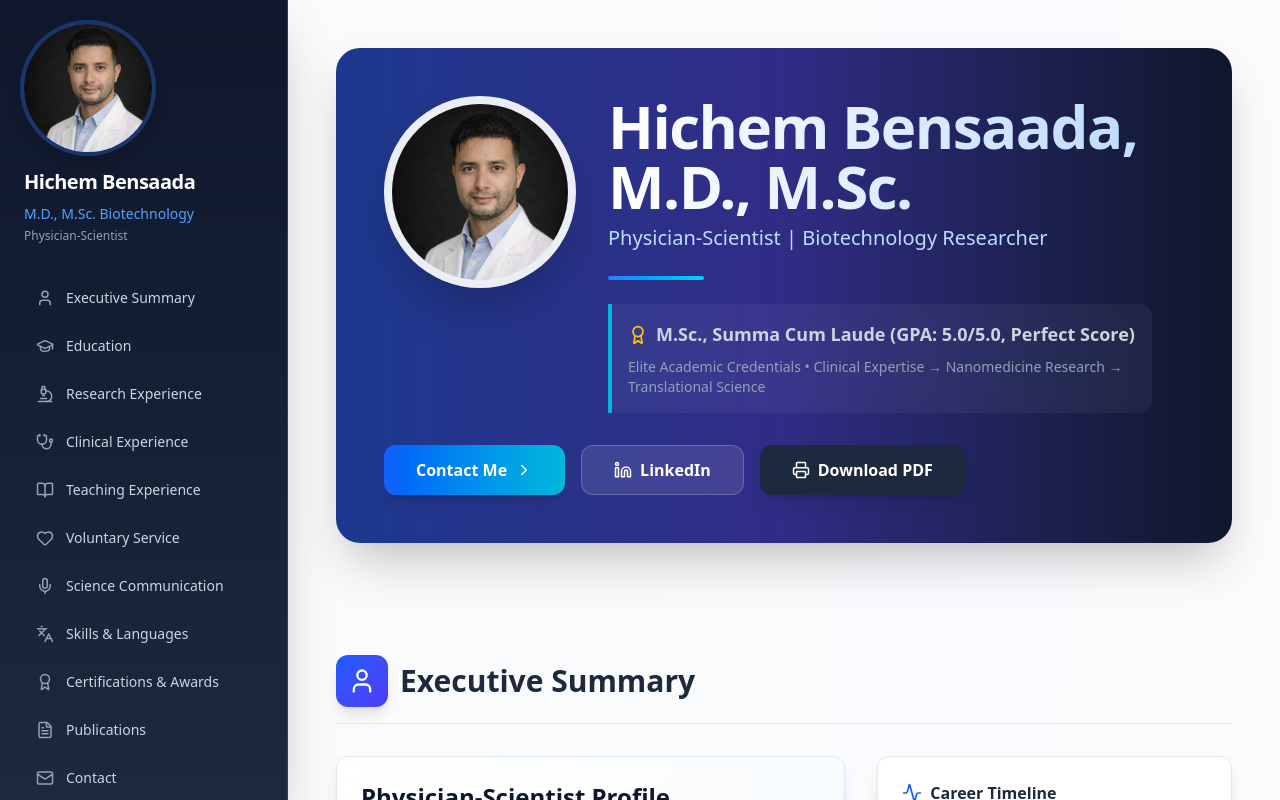
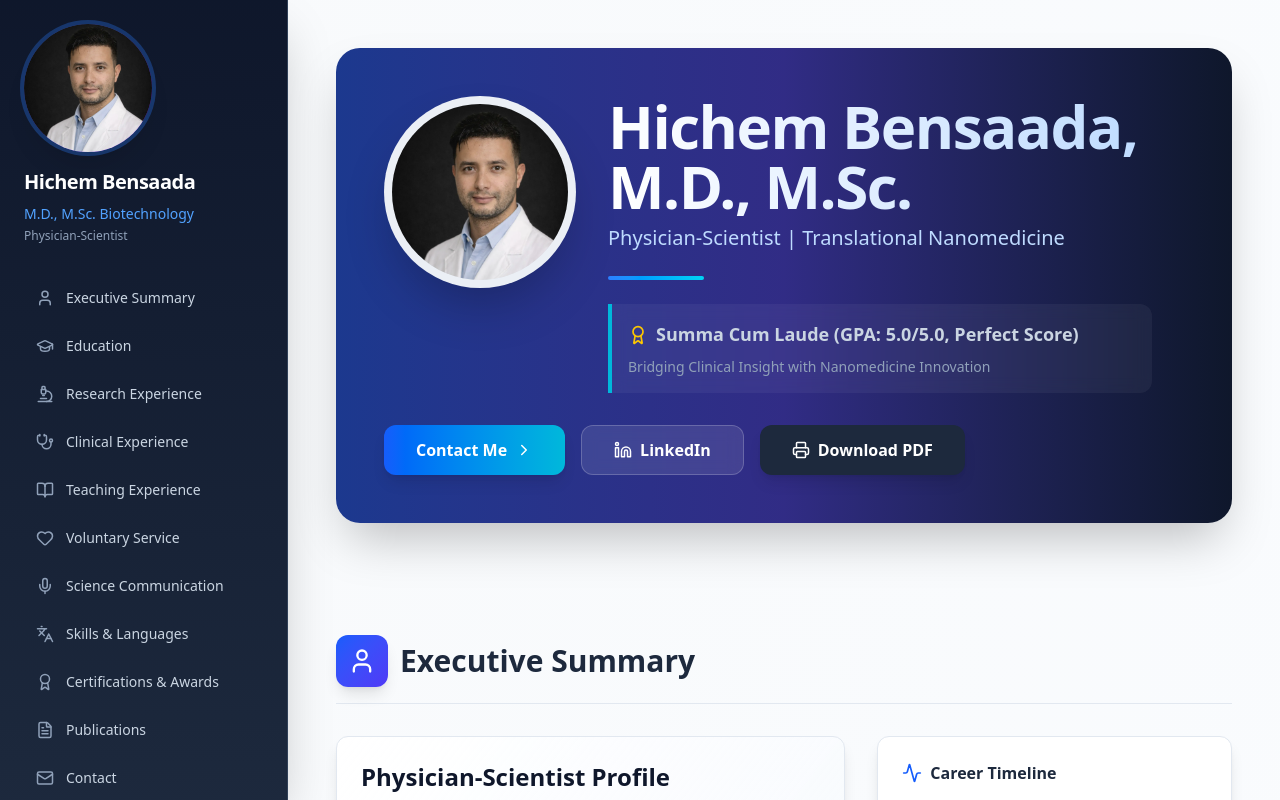
Before and after one commit to Hich00b/portfolio, a React (Vite) app: page / in a window 1280 px wide. Shown: the top 800 px of the page. Built offline with nearby package versions, Linux system fonts and the light colour scheme.

Commit message:
Update App.jsx Hero tagline

```diff
--- a/src/App.jsx
+++ b/src/App.jsx
@@ -10,7 +10,7 @@ import {
 
 const contactInfo = {
   name: "Hichem Bensaada, M.D., M.Sc.",
-  title: "Physician-Scientist | Biotechnology Researcher",
+  title: "Physician-Scientist | Translational Nanomedicine",
   tagline: "Clinical Expertise → Nanomedicine Research → Translational Science",
   email: "Dr.Bensaada.H@gmx.com",
   phone: "+7 901 706 5069",
@@ -712,10 +712,10 @@ export default function Portfolio() {
                     <div className="text-slate-300 text-lg mb-8 leading-relaxed border-l-4 border-cyan-500 pl-4 bg-white/5 py-4 rounded-r-xl backdrop-blur-sm print:text-black print:bg-transparent print:border-l-black">
                       <div className="flex items-center gap-2 mb-2">
                         <Award className="text-yellow-400 print:text-black" size={20} />
-                        <span className="font-semibold">M.Sc., Summa Cum Laude (GPA: 5.0/5.0, Perfect Score)</span>
+                        <span className="font-semibold">Summa Cum Laude (GPA: 5.0/5.0, Perfect Score)</span>
                       </div>
                       <p className="text-sm mt-1 text-slate-400 print:text-slate-600">
-                        Elite Academic Credentials • Clinical Expertise → Nanomedicine Research → Translational Science
+                        Bridging Clinical Insight with Nanomedicine Innovation
                       </p>
                     </div>
                   </div>
```
